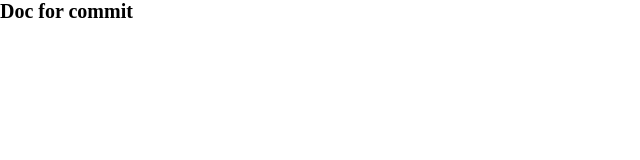
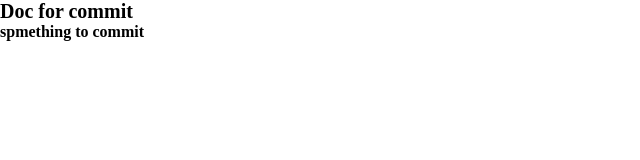
Before and after one commit to dakakeket/first-project, a plain HTML site: page index.html in a window 1280 px wide. Shown: the whole page, without its empty margins (0-640 px from the left). Drawn offline with Linux system fonts and the light colour scheme.

Commit message:
structure of the project

```diff
--- a/index.html
+++ b/index.html
@@ -9,6 +9,7 @@
   <body>
 	<header>
 		<h1>Doc for commit</h1>
+		<h2>spmething to commit</h2>
 	</header>
   </body>
 </html>
--- a/style.css
+++ b/style.css
@@ -7,6 +7,11 @@
 }
 
 h1 {
-	font-size: 20px;
-	font-weight: bold;
+  font-size: 20px;
+  font-weight: bold;
 }
+
+h2 {
+  font-size: 16px;
+}
+s
```
Also changed, not shown: 1 other file.
